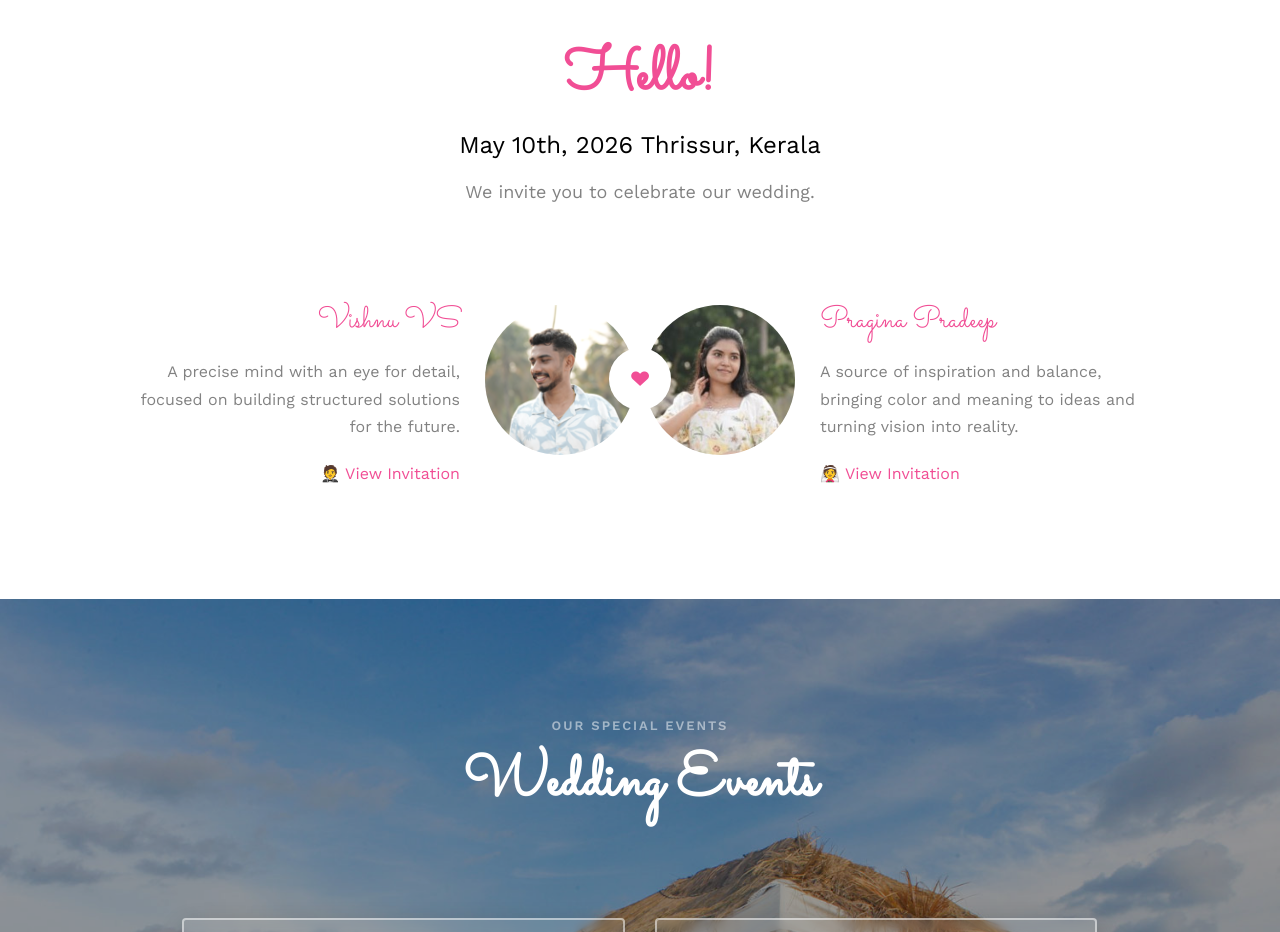
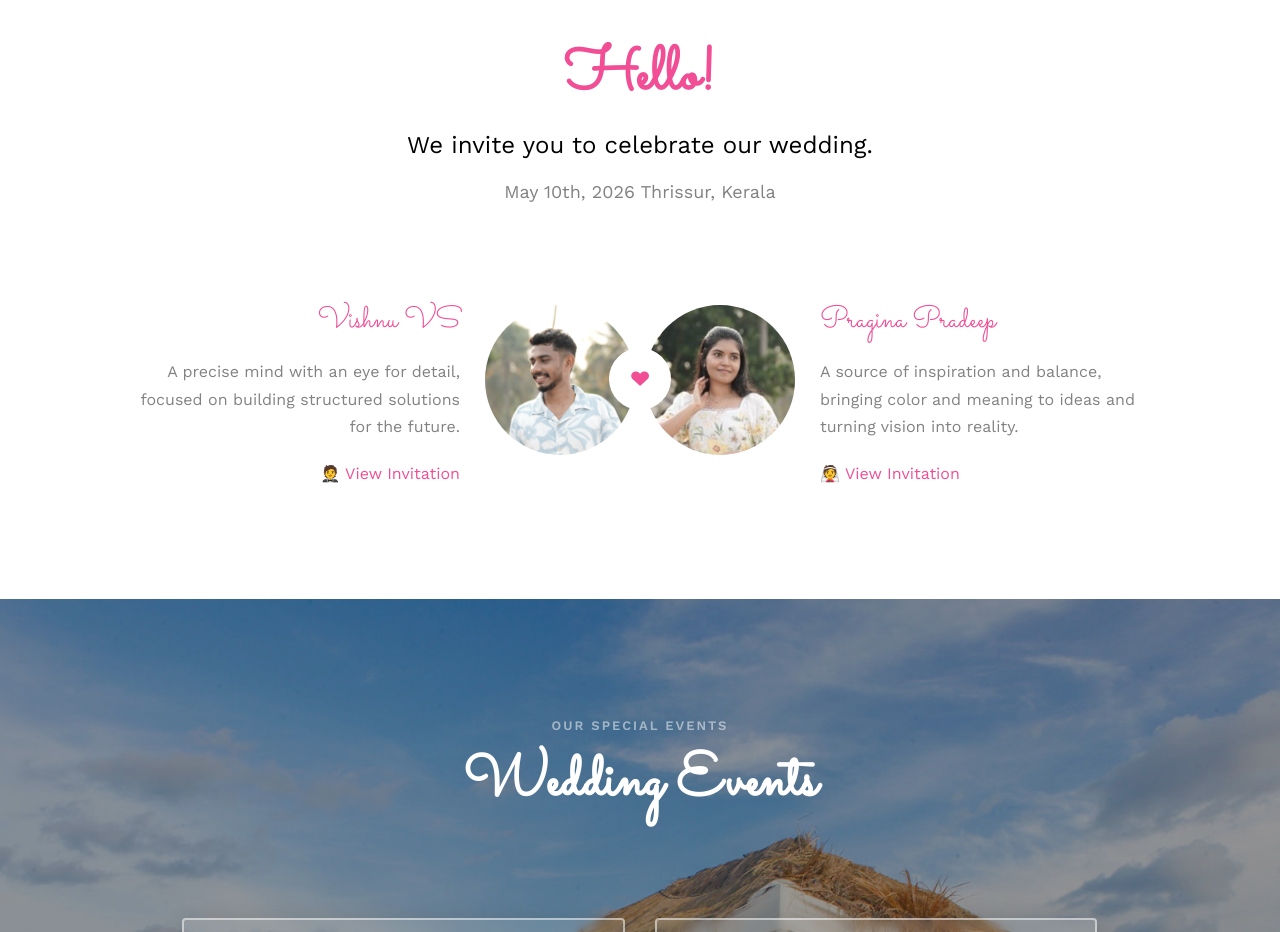
Before and after one commit to Vishnu7025/Marriage-Count-Down, a plain HTML site: page index.html in a window 1280 px wide. Shown: the part 980-1912 px from the top of the page. Drawn offline with nearby package versions, Linux system fonts and the light colour scheme; files whose address does not match are found by name.

Commit message:
chore: sentence swaping

```diff
--- a/index.html
+++ b/index.html
@@ -103,8 +103,8 @@
 			<div class="row">
 				<div class="col-md-8 col-md-offset-2 text-center fh5co-heading animate-box">
 					<h2>Hello!</h2>
-					<h3>May 10th, 2026 Thrissur, Kerala</h3>
-					<p>We invite you to celebrate our wedding.</p>
+					<h3>We invite you to celebrate our wedding.</h3>
+					<p>May 10th, 2026 Thrissur, Kerala</p>
 				</div>
 			</div>
 			<div class="couple-wrap animate-box">
```
